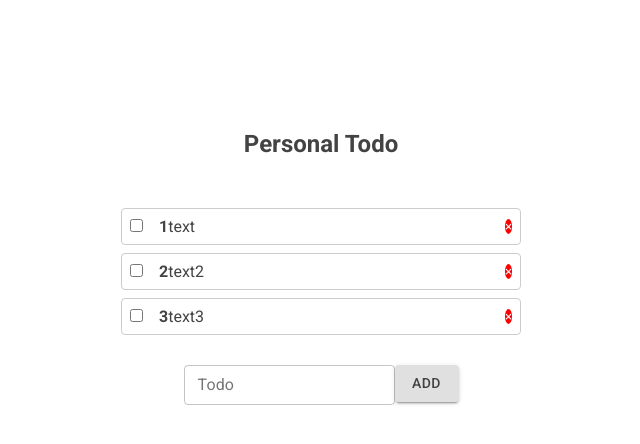
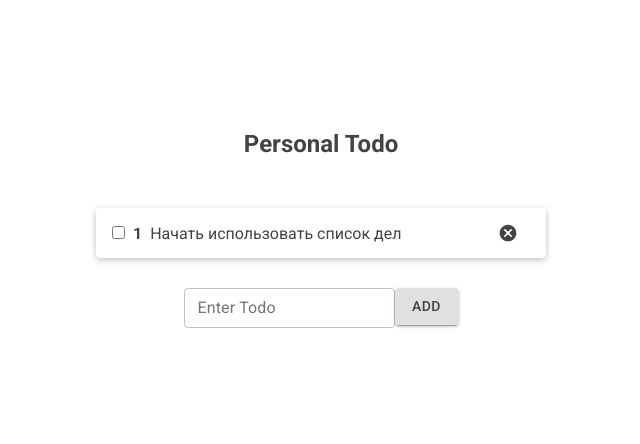
Before and after one commit to itmrgodsend/ReactTodoApp, a React (Create React App) app: page / in a window 1280 px wide. Shown: the top 444 px of the page, without its empty margins (319-959 px from the left). Built offline with nearby package versions, Linux system fonts and the light colour scheme.

Commit message:
styles end

```diff
--- a/package.json
+++ b/package.json
@@ -34,5 +34,8 @@
       "last 1 firefox version",
       "last 1 safari version"
     ]
+  },
+  "devDependencies": {
+    "@material-ui/icons": "^4.11.2"
   }
 }
--- a/src/App.js
+++ b/src/App.js
@@ -1,15 +1,17 @@
 import React from "react";
 import TodoContainer from "./Components/TodoContainer";
 import {connect} from "react-redux";
+import AddTodo from "./Components/AddTodo";
+import styles from "./Components/Todo.module.css";
 
 
 const App = (props) => {
-
+console.log(props)
     return (
         <div className='wrapper'>
-        <h2 className='title'>Personal Todo</h2>
-            {props.state.todos.length ? <TodoContainer/> : <p>No todos</p>}
-
+            <h2 className='title'>Personal Todo</h2>
+            {/*{props.state.todos.length ? <TodoContainer/> : <p className='empty'>No todos</p>}*/}
+            <TodoContainer/>
         </div>
     )
 }
--- a/src/Components/AddTodo.jsx
+++ b/src/Components/AddTodo.jsx
@@ -3,7 +3,9 @@ import {Button, Input, TextField} from "@material-ui/core";
 import styles from './Todo.module.css'
 
 const AddTodo = (props) => {
+
     const [inputValue, setInputValue] = useState('');
+
     let submit = (e) => {
         e.preventDefault();
         if (inputValue !== '') {
@@ -14,8 +16,11 @@ const AddTodo = (props) => {
     }
     return (
         <form onSubmit={submit}>
-            <TextField size="small" label="Todo" variant="outlined" maxLength="32" value={inputValue} onChange={e => setInputValue(e.target.value)}/>
-            <Button className={styles.add_button} variant="contained"  type='submit'>Add</Button>
+            <TextField inputProps={{maxLength: 24}}
+
+                       size="small" label="Enter Todo" variant="outlined" maxLength="32" value={inputValue}
+                       onChange={e => setInputValue(e.target.value)}/>
+            <Button className={styles.add_button} variant="contained" type='submit'>Add</Button>
         </form>
     );
 };
--- a/src/Components/Todo.module.css
+++ b/src/Components/Todo.module.css
@@ -1,15 +1,17 @@
-li {
+.todo_li {
     display: flex;
     justify-content: space-between;
     align-items: center;
-    padding: .5rem;
-    border: 1px solid #ccc;
+    padding: 3px 16px 3px 16px;
+    border: none #ccc;
     border-radius: 4px;
-    margin-bottom: .5rem;
+    margin-bottom: 10px;
+    box-shadow: 0 2px 6px rgba(0, 0, 0, 0.25), 0 0px 0px rgba(0, 0, 0, 0.22);
+
 }
 
 .todo_field {
-    margin-right: 1rem;
+    margin-right: 0.5rem;
 }
 
 
@@ -24,3 +26,7 @@ li {
 .add_button {
     color: red !important;
 }
+
+.todo_id {
+    margin-right: 0.5rem;
+}
--- a/src/Components/TodoItem.jsx
+++ b/src/Components/TodoItem.jsx
@@ -1,23 +1,24 @@
 import React from 'react';
 import styles from './Todo.module.css'
+import CancelIcon from '@material-ui/icons/Cancel';
+import {IconButton} from "@material-ui/core";
 
 const TodoItem = ({todo, changeFlag, removeTodoItem}) => {
-    /*const TodoElement = props.state.todos.map((e) => {
-        return <li key={e.id}  className='TodoListItem'><strong>{e.id}&nbsp;&nbsp;&nbsp;</strong>{e.text}</li>
-    })*/
-const classes = [];
 
-if (todo.completed) {
-    classes.push('done');
-}
+    const classes = [];
+
+    if (todo.completed) {
+        classes.push('done');
+    }
     return (
-        <li >
+        <li className={styles.todo_li}>
             <span className={classes.join(' ')}>
                 <input className={styles.todo_field} type='checkbox' onChange={() => changeFlag(todo.id)}/>
-                <strong>{todo.id}</strong>
+                <strong className={styles.todo_id}>{todo.id}</strong>
                 {todo.text}
             </span>
-            <button className='rm' onClick={() => removeTodoItem(todo.id)}>&times;</button>
+            <IconButton  onClick={() => removeTodoItem(todo.id)}><CancelIcon fontSize="small" /></IconButton>
+
         </li>
 
     );
--- a/src/Components/TodoList.jsx
+++ b/src/Components/TodoList.jsx
@@ -3,6 +3,7 @@ import TodoItem from "./TodoItem";
 import store from "../redux/redux-store";
 import AddTodo from "./AddTodo";
 import styles from './Todo.module.css'
+import TodoContainer from "./TodoContainer";
 
 
 const TodoList = (props) => {
@@ -11,16 +12,21 @@ const TodoList = (props) => {
     return (
         <div>
             <ul>
-                {props.state.todos.map((todo) => {
+                {props.state.todos.length ?
+
+                props.state.todos.map((todo) => {
                     return <TodoItem todo={todo}
                                      key={todo.id}
                                      changeFlag={props.changeFlag}
                                      removeTodoItem={props.removeTodoItem}
                     />
-                })}
+                })
+
+                : <p className='empty'>No todos</p>}
+
             </ul>
             <div className={styles.add_todo}>
-            <AddTodo addTodoItem={props.addTodoItem}/>
+                <AddTodo addTodoItem={props.addTodoItem}/>
             </div>
         </div>
 
--- a/src/index.css
+++ b/src/index.css
@@ -9,7 +9,7 @@
     margin-left: auto;
     margin-right: auto;
     margin-top: 130px;
-    width: 400px;
+    width: 450px;
 }
 
 .rm {
@@ -27,3 +27,7 @@
     margin-bottom: 50px;
     text-align: center;
 }
+
+.empty {
+    text-align: center;
+}
--- a/src/redux/root-reducer.js
+++ b/src/redux/root-reducer.js
@@ -4,9 +4,7 @@ const CHANGE_FLAG = 'CHANGE_FLAG';
 
 let initialState = {
     todos: [
-        {id: 1, completed: false, text: 'text'},
-        {id: 2, completed: false, text: 'text2'},
-        {id: 3, completed: false, text: 'text3'}
+        {id: 1, completed: false, text: 'Начать использовать список дел'},
     ]
 }
 
@@ -31,7 +29,7 @@ const rootReducer = (state = initialState, action) => {
             return {
                 ...state,
                 todos: state.todos.map((todo) => {
-                    if(action.id === todo.id){
+                    if (action.id === todo.id) {
                         return {
                             ...todo,
                             completed: !todo.completed
```
Also changed, not shown: 1 other file (tests, documents, lock files or other folders).
